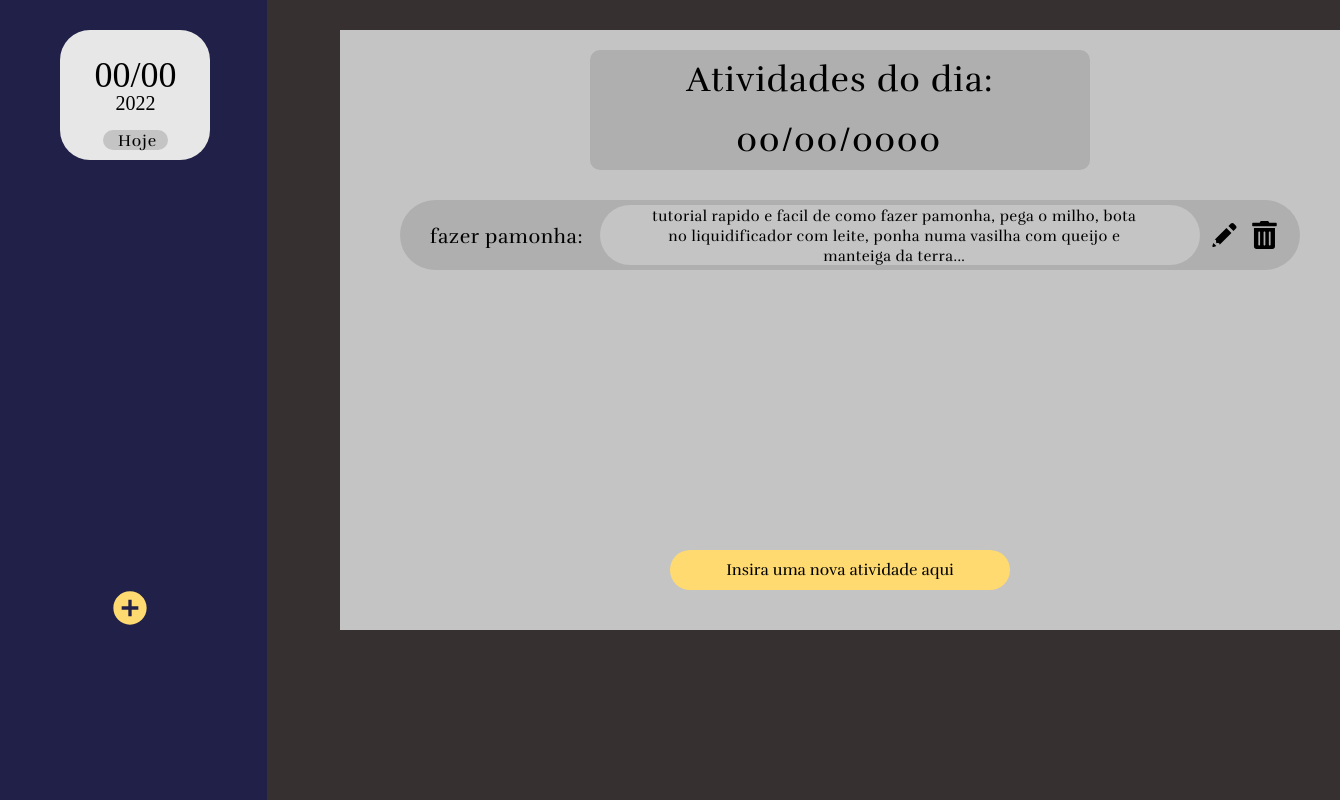
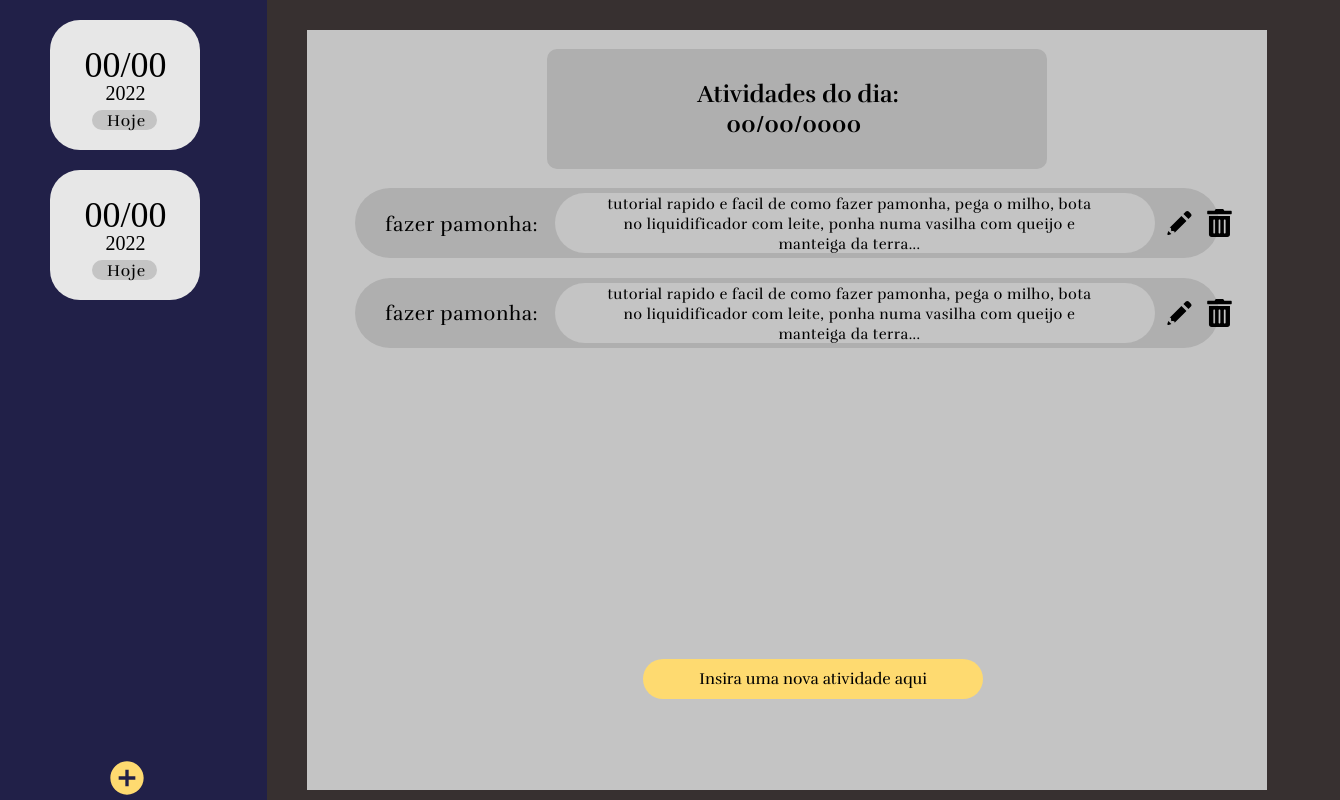
Before and after one commit to FThierryDev/loopis_agenda_TEAMPinguim, a website: page html/agenda.html in a window 1280 px wide. Shown: the whole page, 1340 px wide, since content can reach past the window. Drawn offline with Linux system fonts and the light colour scheme.

Commit message:
fix: Improving the html structure of the agenda page, and adjusting the style of the page so that the elements don't break their size

```diff
--- a/css/agenda.css
+++ b/css/agenda.css
@@ -1,26 +1,34 @@
 body {
     background-color: #373030;
+
 }
 
 #container {
     background-color: #C4C4C4;
     position: absolute;
-    width: 1000px;
-    height: 600px;
-    left: 340px;
+    width: 75vw;
+    height: 95%;
+    left: 24%;
     top: 30px;
     bottom: 30px
+
 }
 
-#title {
-    position: absolute;
+#title-box {
+    position: relative;
     width: 500px;
     height: 120px;
-    left: 590px;
-    top: 50px;
+    margin-left: 25%;
+    margin-top: 2%;
     background: #AFAFAF;
     border-radius: 10px;
 
+}
+
+#title-text{
+    position: relative;
+    top: 25%;
+    left: 30%;
 }
 
 h2 {
@@ -32,26 +40,41 @@ h2 {
     color: #000000;
 }
 
-#button {
-    position: absolute;
+.box-tarefas{
+    position: relative;
+    height: 60vh;
+    overflow-y: auto;
+
+}
+
+.box-dates{
+    position: relative;
+    overflow-y: auto;
+    height: 93vh;
+}
+
+#add-activity-button {
+    position: relative;
     width: 340px;
     height: 40px;
-    left: 670px;
-    top: 550px;
+    margin-left: 35%;
+    margin-top: 1%;
     background: #FEDA70;
     border-radius: 43px;
     border: none;
 }
 
-div {
-    position: absolute;
-    width: 900px;
-    height: 70px;
-    left: 400px;
-    top: 200px;
+.blocoTarefas {
+    margin-top: 2%;
+    margin-left: 5%;
+    margin-right: 5%;
+    padding-bottom: 10px;
+    position: relative;
     background: #AFAFAF;
     border-radius: 43px;
 }
+
+
 
 #tipoTarefa {
     position: absolute;
@@ -69,7 +92,7 @@ div {
 }
 
 #tarefa {
-    position: absolute;
+    position: relative;
     width: 600px;
     height: 60px;
     left: 200px;
@@ -84,6 +107,7 @@ div {
     height: 56px;
     left: 50px;
     top: 1px;
+    margin-bottom: 10px;
     font-weight: 400;
     font-size: 15px;
     line-height: 20px;
@@ -117,24 +141,24 @@ h2#tarefa > img {
     height: 100%;
     left: 0px;
     top: 0px;
+    bottom: 0px;
     background: #212048;
 }
 
-#buton {
+#add-date-button {
     position: absolute;
-    left: 110px;
-    top: 590px;
-    bottom: 80px;
+    margin-left:40%;
+    bottom: 0px;
     width: 40px;
     height: 40px;
     background: #212048;
     border: none;
 }
 
-#eventos {
-    position: absolute;
-    left: 60px;
-    top: 30px;
+.eventos {
+    position: relative;
+    margin-left: 50px;
+    margin-top: 20px;
     background: #E7E7E7;
     border-radius: 30px;
     height: 130px;
@@ -178,8 +202,8 @@ h2#tarefa > img {
 
 #diaHoje {
     position: absolute;
-    left: 103px;
-    top: 130px;
+    margin-top: 60%;
+    margin-left: 28%;
     background: #C4C4C4;
     border-radius: 75px;
     height: 20px;
@@ -199,3 +223,13 @@ h2#tarefa > img {
     text-align: center;
     color: #000000;
 }
+
+::-webkit-scrollbar{
+    background-color: #AFAFAF;
+    border-radius: 5px;
+}
+::-webkit-scrollbar-thumb{
+    background: #414141;
+   border-radius: 5px;
+
+}
--- a/html/agenda.html
+++ b/html/agenda.html
@@ -10,10 +10,14 @@
   </head>
   <body>
     <main>
-    <h1 id="container">
-      <h2 id="title">Atividades do dia: <br>&nbsp;&nbsp;&nbsp;&nbsp; 00/00/0000</h2>
-      <button id="button">Insira uma nova atividade aqui</button>
-      <div id="blocoTarefas">
+
+    <section id="container">
+
+      <div id="title-box"><h1 id="title-text">Atividades do dia: <br>&nbsp;&nbsp;&nbsp;&nbsp; 00/00/0000</h1></div>
+
+      <div class="box-tarefas">
+
+        <div class="blocoTarefas">
           <h1 id="tipoTarefa">fazer pamonha: </h1>
           <h2 id="tarefa">
             <p id="descricao">tutorial rapido e facil de como fazer pamonha, pega o milho, bota no liquidificador com leite, ponha numa vasilha com queijo e manteiga da terra...</p>
@@ -21,21 +25,52 @@
               <img id="lixeiro" src="../assets/trash-icon.svg" alt="excluir">
           </h2>
         </div>
-    </h1>
+        <div class="blocoTarefas">
+          <h1 id="tipoTarefa">fazer pamonha: </h1>
+          <h2 id="tarefa">
+            <p id="descricao">tutorial rapido e facil de como fazer pamonha, pega o milho, bota no liquidificador com leite, ponha numa vasilha com queijo e manteiga da terra...</p>
+              <img id="lapis" src="../assets/pen-icon.svg" alt="Lapis de editar">
+              <img id="lixeiro" src="../assets/trash-icon.svg" alt="excluir">
+          </h2>
+        </div>
+
+
+
+      </div>
+
+    <button id="add-activity-button">Insira uma nova atividade aqui</button>
+    </section>
+
     </main>
-    <aside>
+
+
     <section id="lateral">
-        <h1 id="eventos">
+      <div class="box-dates">
+
+        <div class="eventos">
           <p id="diaMes">00/00</p>
           <p id="ano">2022</p>
           <h2 id="diaHoje">
             <p id="hoje">Hoje</p>
           </h2>
-        </h1>
-        <button id="buton"> <img src="../assets/plus-icon.svg" alt="botao">
-        </button>
+        </div>
+        <div class="eventos">
+          <p id="diaMes">00/00</p>
+          <p id="ano">2022</p>
+          <h2 id="diaHoje">
+            <p id="hoje">Hoje</p>
+          </h2>
+        </div>
+
+
+
+      </div>
+
+
+      <button id="add-date-button"> <img src="../assets/plus-icon.svg" alt="botao"></button>
     </section>
-    </aside>
+
+
     <script src="../js/script.js"></script>
   </body>
 </html>
--- a/js/script.js
+++ b/js/script.js
@@ -0,0 +1,4 @@
+const addButton = document.querySelector('#addButton');
+
+
+const itemsSchedule = []
```
Lines whose indentation alone changed are shown as unchanged.
